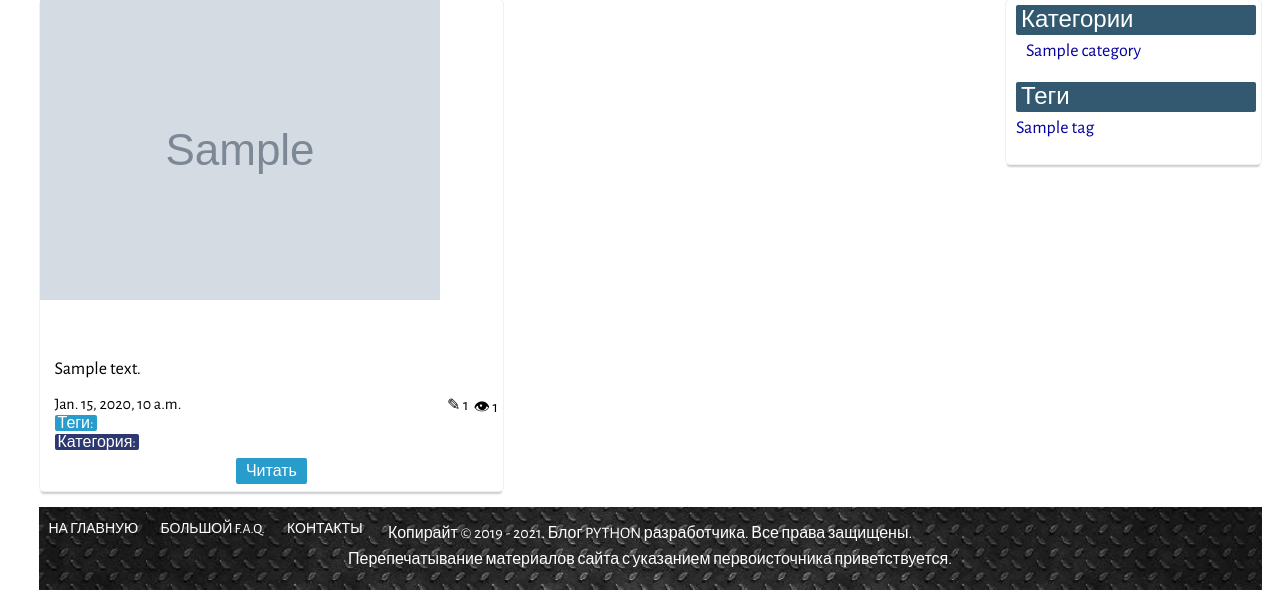
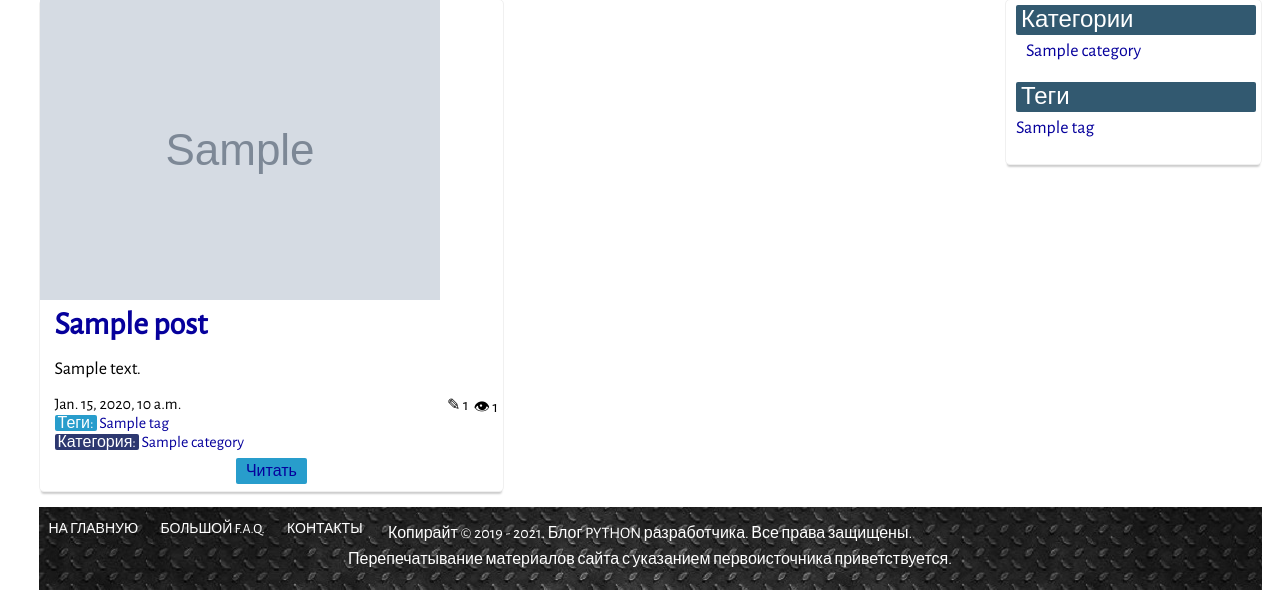
Before and after one commit to DenisYavetsky/pyblog, a Django app: template templates/tag_detail.html in a window 1280 px wide. Shown: the part 327-922 px from the top of the page. Run offline with Django 3.2, Linux system fonts and the light colour scheme; the template is opened without the code that fills it: most values are stand-ins (such as "Sample title", 1, 10 or a date in 2020); grey boxes marked "Sample" are stand-in pictures.

Commit message:
link style revert fix

```diff
--- a/blog/static/css/main.css
+++ b/blog/static/css/main.css
@@ -159,10 +159,10 @@ body{
 }
 
 .postcard a{
-	color: #ffffff !important;
+	color: #000000;
 }
 .postcard a:hover{
-	color: #2acaff !important;
+	color: #3765ff;
 }
 .postpicture img{
 	max-width:100%;
```
